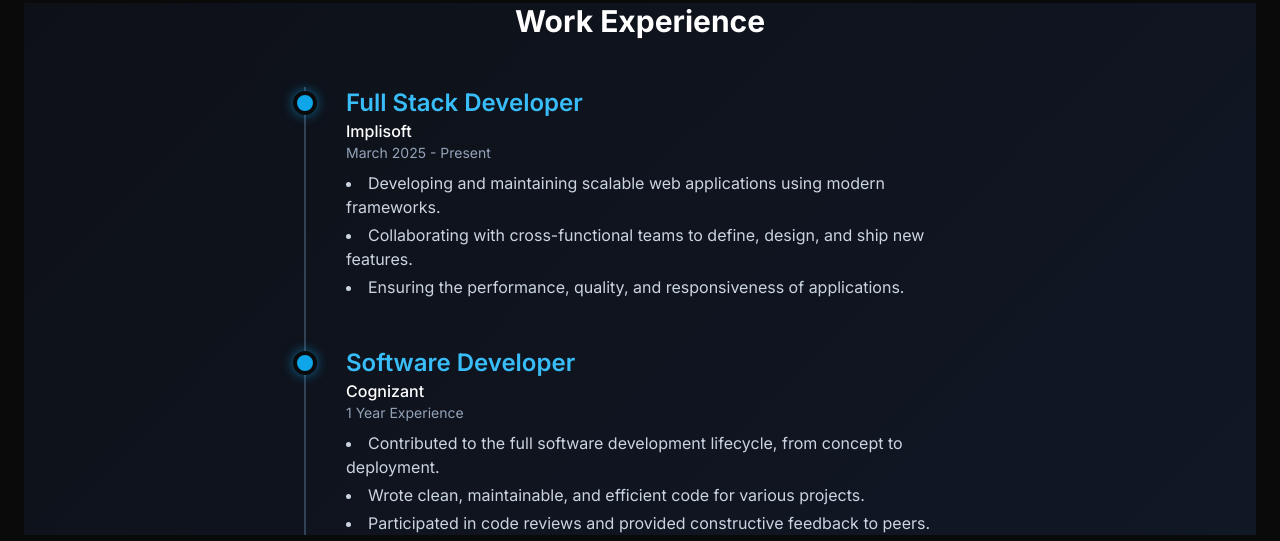
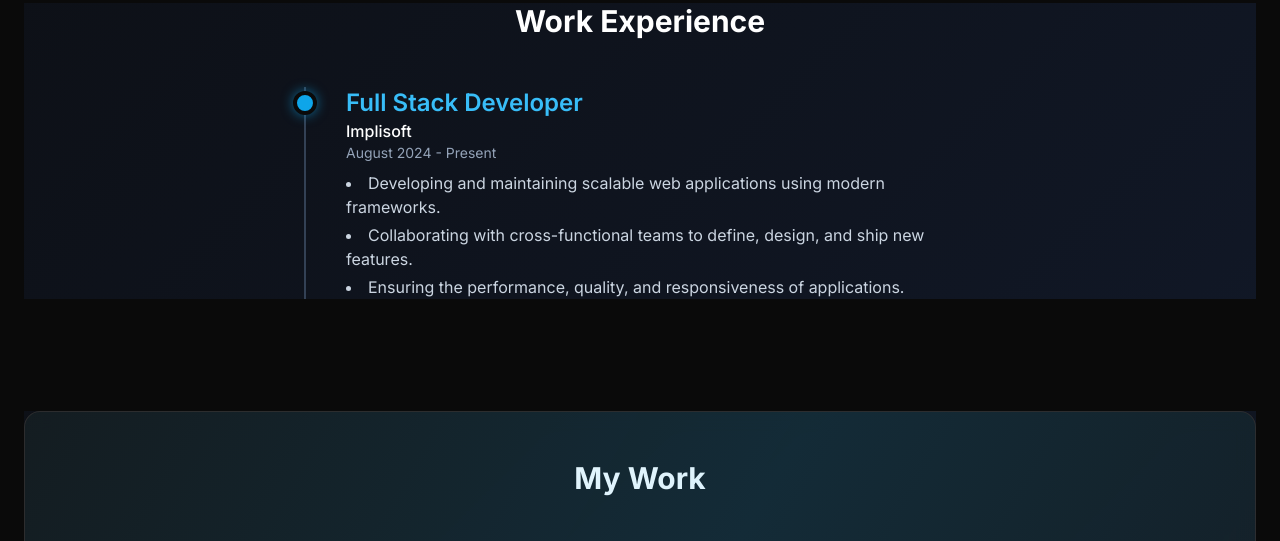
Before and after one commit to Aqil0709/aqil-portfolio, a plain HTML site: page index.html in a window 1280 px wide. Shown: the part 1403-1944 px from the top of the page. Drawn offline with nearby package versions, Linux system fonts and the light colour scheme.

Commit message:
Update index.html

```diff
--- a/index.html
+++ b/index.html
@@ -155,7 +155,7 @@
           <div class="mb-12 relative timeline-item">
             <h4 class="text-2xl font-semibold text-sky-400">Full Stack Developer</h4>
             <p class="text-md font-medium text-white">Implisoft</p>
-            <p class="text-sm text-slate-400 mb-2">March 2025 - Present</p>
+            <p class="text-sm text-slate-400 mb-2">August 2024 - Present</p>
             <ul class="list-disc list-inside text-slate-300 space-y-1">
               <li>Developing and maintaining scalable web applications using modern frameworks.</li>
               <li>Collaborating with cross-functional teams to define, design, and ship new features.</li>
@@ -163,17 +163,7 @@
             </ul>
           </div>
           <!-- Cognizant -->
-          <div class="relative timeline-item">
-            <h4 class="text-2xl font-semibold text-sky-400">Software Developer</h4>
-            <p class="text-md font-medium text-white">Cognizant</p>
-            <p class="text-sm text-slate-400 mb-2">1 Year Experience</p>
-            <ul class="list-disc list-inside text-slate-300 space-y-1">
-              <li>Contributed to the full software development lifecycle, from concept to deployment.</li>
-              <li>Wrote clean, maintainable, and efficient code for various projects.</li>
-              <li>Participated in code reviews and provided constructive feedback to peers.</li>
-            </ul>
-          </div>
-        </div>
+
       </section>
 
       <!-- My Work Section -->
```
